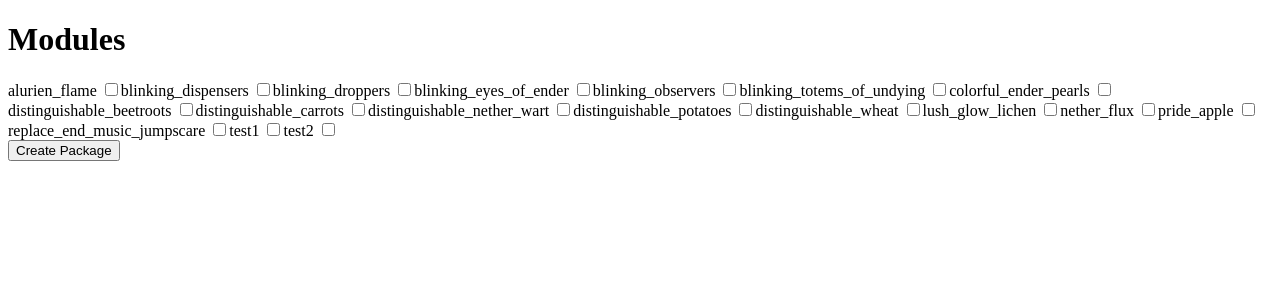
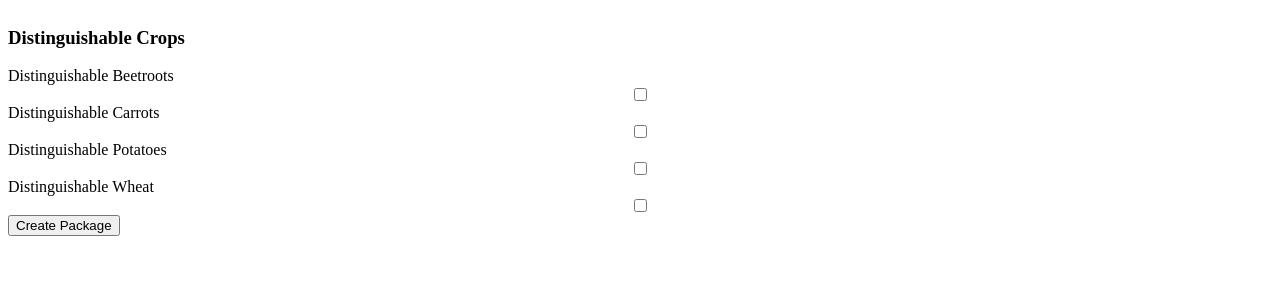
Before and after one commit to AlurienFlame/flame-tweaks, a SvelteKit app: page / in a window 1280 px wide. Shown: the top 300 px of the page. Built offline with nearby package versions, Linux system fonts and the light colour scheme.

Commit message:
Modules metadata comes from json file, not endpoint

```diff
--- /dev/null
+++ b/src/lib/modules.json
@@ -0,0 +1,27 @@
+[
+  {
+    "name": "Distinguishable Crops",
+    "modules": [
+      {
+        "id": "distinguishable_beetroots",
+        "name": "Distinguishable Beetroots",
+        "description": "Hides the red pixels on the second-to-last growth phase of beetroots, making it more evident when they're fully grown."
+      },
+      {
+        "id": "distinguishable_carrots",
+        "name": "Distinguishable Carrots",
+        "description": "Adds flowers to the final growth phase of carrots, making it more evident when they're fully grown."
+      },
+      {
+        "id": "distinguishable_potatoes",
+        "name": "Distinguishable Potatoes",
+        "description": "Makes the second-to-last growth phase of potatoes more discreet and adds flowers to their final growth phase, making it more evident when they're fully grown."
+      },
+      {
+        "id": "distinguishable_wheat",
+        "name": "Distinguishable Wheat",
+        "description": "Makes early growth stategs of wheat greener, making it more evident when they're fully grown."
+      }
+    ]
+  }
+]
--- a/src/routes/+page.svelte
+++ b/src/routes/+page.svelte
@@ -1,14 +1,7 @@
 <script lang="ts">
-  let modules: string[];
+  import modules from "$lib/modules";
   let selected: Record<string, boolean> = {};
   $: selectedModules = Object.keys(selected).filter((k) => selected[k]);
-
-  import { onMount } from "svelte";
-
-  onMount(async () => {
-    let response = await fetch("/api/modules");
-    modules = await response.json();
-  });
 
   let pkg: Blob | undefined;
   async function createPackage() {
@@ -22,18 +15,26 @@
   <title>Flame Tweaks</title>
 </svelte:head>
 
-<h1>Modules</h1>
-
 <!-- Module Selection -->
-<form>
-  {#each modules || [] as m}
-    <label for={m}>{m}</label>
-    <input type="checkbox" id={m} value={m} bind:checked={selected[m]} />
+<div class="column">
+  {#each modules as group}
+    <h3>{group.name}</h3>
+    {#each group.modules as mod}
+      <label for={mod.id}> {mod.name} </label>
+      <input type="checkbox" id={mod.id} bind:checked={selected[mod.id]} />
+    {/each}
   {/each}
-</form>
+</div>
 
 <!-- Download Package -->
 <button on:click={createPackage}>Create Package</button>
 {#if pkg !== undefined}
   <a href={URL.createObjectURL(pkg)} download="package.zip">Download</a>
 {/if}
+
+<style>
+  .column {
+    display: flex;
+    flex-direction: column;
+  }
+</style>
--- a/src/routes/api/modules/+server.ts
+++ /dev/null
@@ -1,7 +0,0 @@
-import fs from 'fs';
-
-export function GET() {
-  // Read in all folders in static/modules and return their names as an array
-  let files = fs.readdirSync('./static/modules');
-  return new Response(JSON.stringify(files));
-}
--- /dev/null
+++ b/src/routes/page.d.ts
@@ -0,0 +1 @@
+declare module "$lib/modules";
```
Also changed, not shown: src/routes/api/package/page.d.ts (renamed from src/routes/api/package/zip-local.d.ts).
